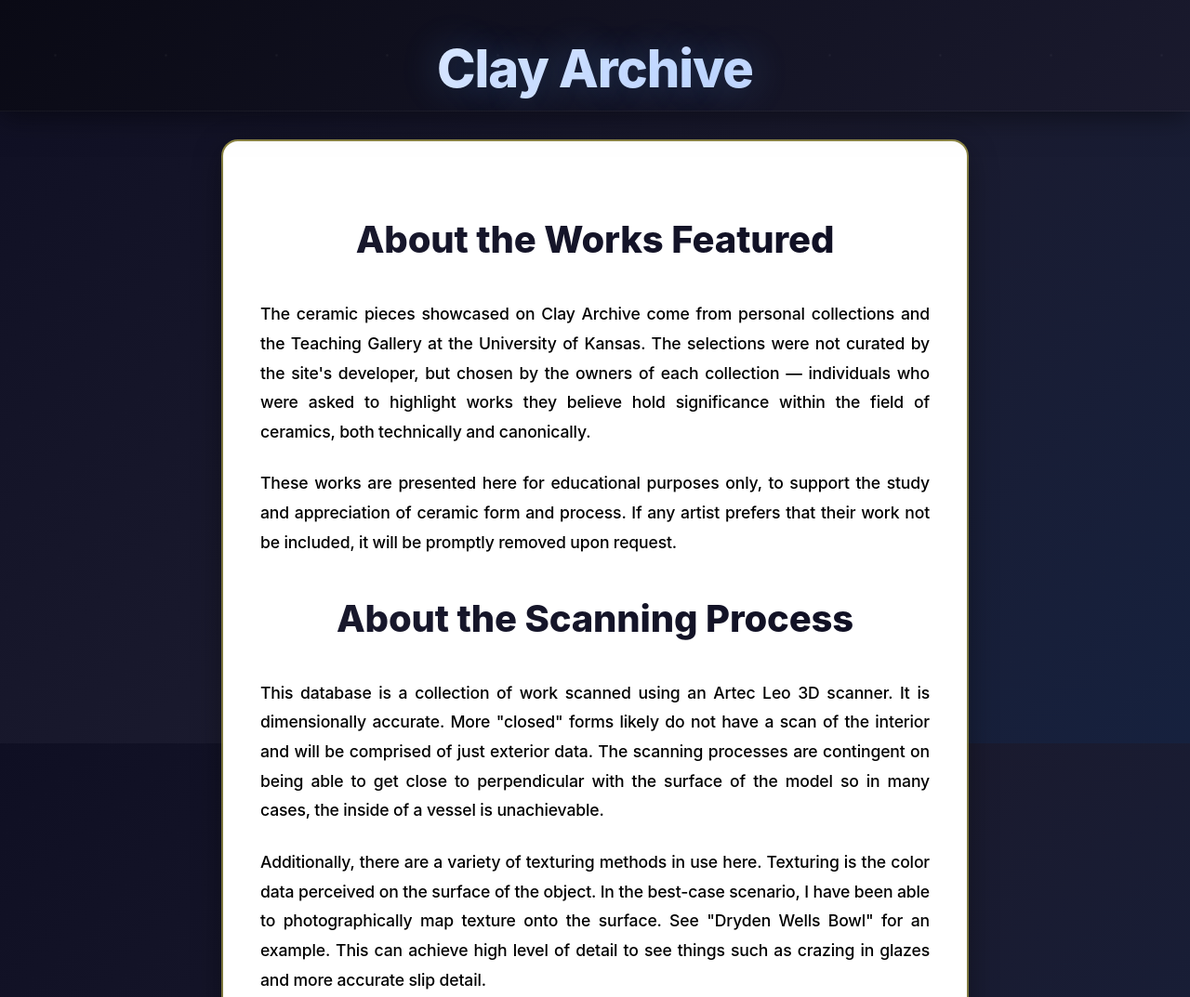
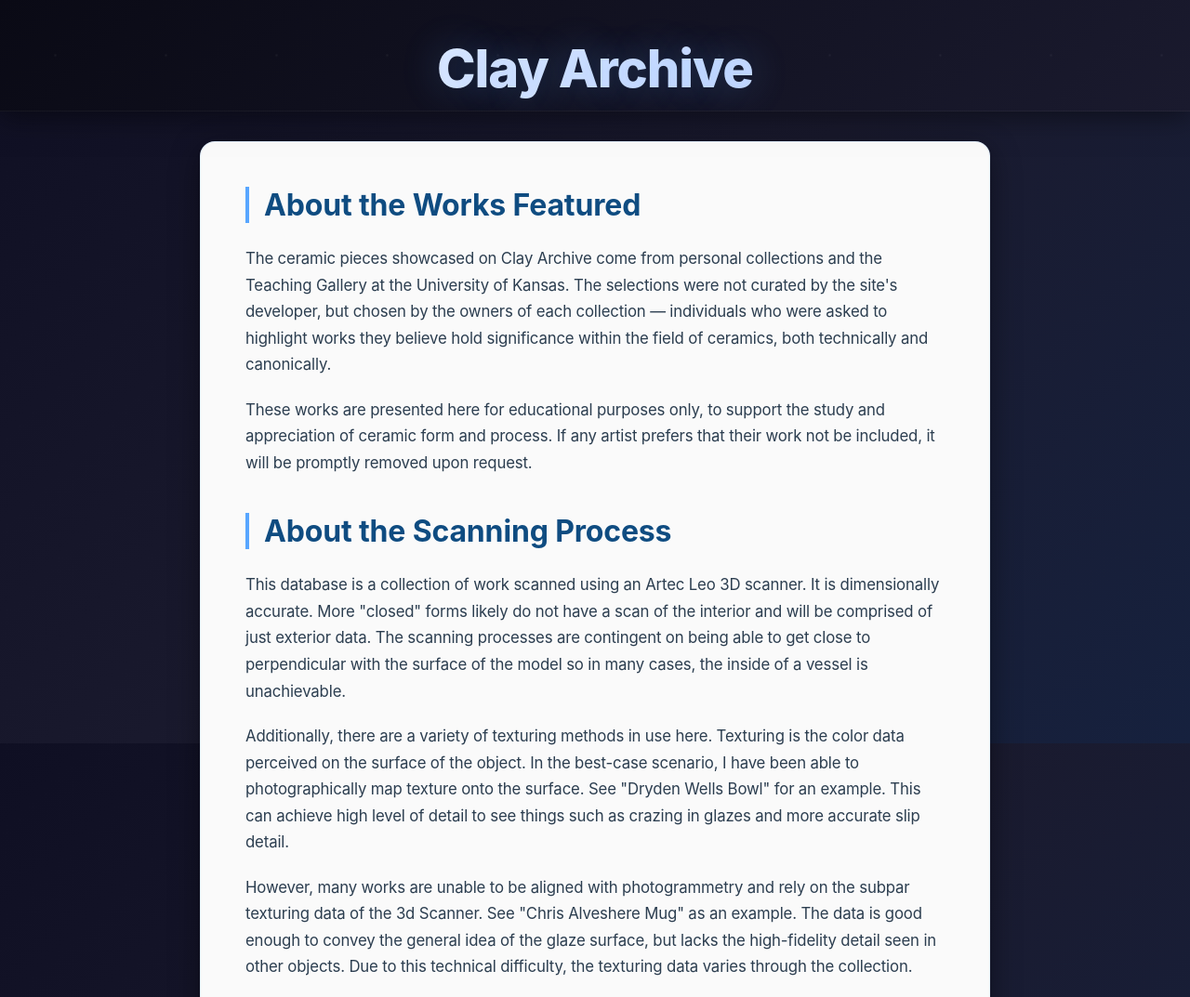
Before and after one commit to AvgChild/3D-Ceramics, a website: page about.html in a window 1280 px wide. Shown: the top 1073 px of the page at 93% size. Drawn offline with Linux system fonts and the light colour scheme.

Commit message:
adjusted  style sheet to fix about page

```diff
--- a/_static/css/style.css
+++ b/_static/css/style.css
@@ -281,37 +281,38 @@
 
 /* About Page Styles */
 .about-page {
-  max-width: 800px;
+  max-width: 850px;
   margin: 0 auto;
-  padding: 2.5rem;
-  background: #ffffff !important;
+  padding: 3rem;
+  background: #fafafa !important;
   border-radius: 16px;
-  box-shadow: 0 8px 32px rgba(0, 0, 0, 0.4), 0 0 0 2px rgba(243, 231, 98, 0.6);
+  box-shadow: 0 8px 32px rgba(0, 0, 0, 0.4);
   margin-top: 2rem;
   margin-bottom: 2rem;
+  border: 1px solid rgba(88, 166, 255, 0.15);
 }
 
 .about-content h2 {
-  color: #000000 !important;
-  font-size: 2.5rem;
-  margin-bottom: 2rem;
-  text-align: center;
-  font-weight: 800;
-  background: linear-gradient(135deg, #1a1a2e 0%, #0f0f23 100%);
-  -webkit-background-clip: text;
-  -webkit-text-fill-color: transparent;
-  background-clip: text;
-  padding: 0.5rem 0;
+  color: #0f4c81 !important;
+  font-size: 2rem;
+  margin-bottom: 1.5rem;
+  margin-top: 2.5rem;
+  font-weight: 700;
+  border-left: 4px solid #58a6ff;
+  padding-left: 1rem;
+}
+
+.about-content h2:first-child {
+  margin-top: 0;
 }
 
 .about-content p {
-  font-size: 1.1rem;
-  line-height: 1.8;
-  margin-bottom: 1.5rem;
-  color: #000000 !important;
-  text-align: justify;
-  font-weight: 500;
-  text-shadow: 0 1px 2px rgba(255, 255, 255, 0.8);
+  font-size: 1.05rem;
+  line-height: 1.7;
+  margin-bottom: 1.25rem;
+  color: #2c3e50 !important;
+  text-align: left;
+  font-weight: 400;
 }
 
 .about-content p:last-child {
--- a/css/style.css
+++ b/css/style.css
@@ -281,37 +281,38 @@
 
 /* About Page Styles */
 .about-page {
-  max-width: 800px;
+  max-width: 850px;
   margin: 0 auto;
-  padding: 2.5rem;
-  background: #ffffff !important;
+  padding: 3rem;
+  background: #fafafa !important;
   border-radius: 16px;
-  box-shadow: 0 8px 32px rgba(0, 0, 0, 0.4), 0 0 0 2px rgba(243, 231, 98, 0.6);
+  box-shadow: 0 8px 32px rgba(0, 0, 0, 0.4);
   margin-top: 2rem;
   margin-bottom: 2rem;
+  border: 1px solid rgba(88, 166, 255, 0.15);
 }
 
 .about-content h2 {
-  color: #000000 !important;
-  font-size: 2.5rem;
-  margin-bottom: 2rem;
-  text-align: center;
-  font-weight: 800;
-  background: linear-gradient(135deg, #1a1a2e 0%, #0f0f23 100%);
-  -webkit-background-clip: text;
-  -webkit-text-fill-color: transparent;
-  background-clip: text;
-  padding: 0.5rem 0;
+  color: #0f4c81 !important;
+  font-size: 2rem;
+  margin-bottom: 1.5rem;
+  margin-top: 2.5rem;
+  font-weight: 700;
+  border-left: 4px solid #58a6ff;
+  padding-left: 1rem;
+}
+
+.about-content h2:first-child {
+  margin-top: 0;
 }
 
 .about-content p {
-  font-size: 1.1rem;
-  line-height: 1.8;
-  margin-bottom: 1.5rem;
-  color: #000000 !important;
-  text-align: justify;
-  font-weight: 500;
-  text-shadow: 0 1px 2px rgba(255, 255, 255, 0.8);
+  font-size: 1.05rem;
+  line-height: 1.7;
+  margin-bottom: 1.25rem;
+  color: #2c3e50 !important;
+  text-align: left;
+  font-weight: 400;
 }
 
 .about-content p:last-child {
```
Also changed, not shown: build/css/style.css, dist/css/style.css.
